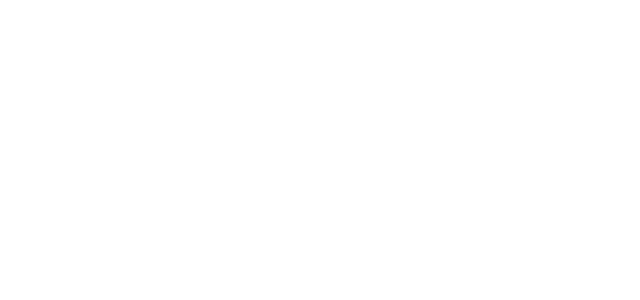
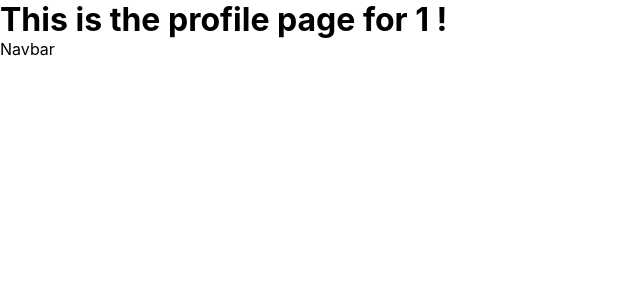
Before and after one commit to wesleylo1/Checked-Capstone, a React (Create React App) app: page /user/1 in a window 1280 px wide. Before the commit this address had no page. Shown: the top 300 px of the page, without its empty margins (0-640 px from the left). Built offline with nearby package versions, Linux system fonts and the light colour scheme.

Commit message:
added error page component and redirection from login

```diff
--- /dev/null
+++ b/src/components/ErrorPage.js
@@ -0,0 +1,7 @@
+import React from "react"
+
+function ErrorPage() {
+  return <div>ErrorPage</div>
+}
+
+export default ErrorPage
--- a/src/components/Login.js
+++ b/src/components/Login.js
@@ -1,8 +1,11 @@
 import axios from "axios"
 import React, { useState } from "react"
 import "../styles/Login.css"
+import { Link } from "react-router-dom"
+import { useNavigate } from "react-router-dom"
 
 function Login() {
+  let navigate = useNavigate()
   const [email, setEmail] = useState("")
   const [password, setPassword] = useState("")
 
@@ -27,7 +30,9 @@
     axios
       .post("/login", userLogin)
       .then((res) => {
-        alert(res.data)
+        if (res.status === 200) {
+          navigate(`/user/${res.data[0][0].first_name}`)
+        }
         setEmail("")
         setPassword("")
       })
@@ -56,9 +61,11 @@
             onChange={handlePasswordChange}
           />
         </p>
-        <button className="login-button" onClick={showInfo}>
-          Log In
-        </button>
+        <Link to="/user">
+          <button className="login-button" onClick={showInfo}>
+            Log In
+          </button>
+        </Link>
       </form>
     </div>
   )
--- a/src/components/Main.js
+++ b/src/components/Main.js
@@ -2,12 +2,14 @@
 import { Routes, Route } from "react-router-dom"
 import Home from "./Home"
 import UserAccount from "./UserAccount"
+import ErrorPage from "./ErrorPage"
 
 function Main() {
   return (
     <Routes>
       <Route path="/" element={<Home />} />
-      <Route path="/user" element={<UserAccount />} />
+      <Route path="/user/:firstName" element={<UserAccount />} />
+      <Route path="*" element={<ErrorPage />} />
     </Routes>
   )
 }
--- a/src/components/UserAccount.js
+++ b/src/components/UserAccount.js
@@ -1,11 +1,15 @@
 import React from "react"
 import "../styles/UserAccount.css"
 import Navbar from "./Navbar"
+import { useParams } from "react-router-dom"
 
 function UserAccount() {
+  let { firstName } = useParams()
+
+  let capsFirstName = firstName.charAt(0).toUpperCase() + firstName.slice(1)
   return (
     <div>
-      <h1>This is the user account page</h1>
+      <h1>This is the profile page for {capsFirstName} ! </h1>
       <Navbar />
     </div>
   )
```
Also changed, not shown: 1 other file (tests, documents, lock files or other folders).
